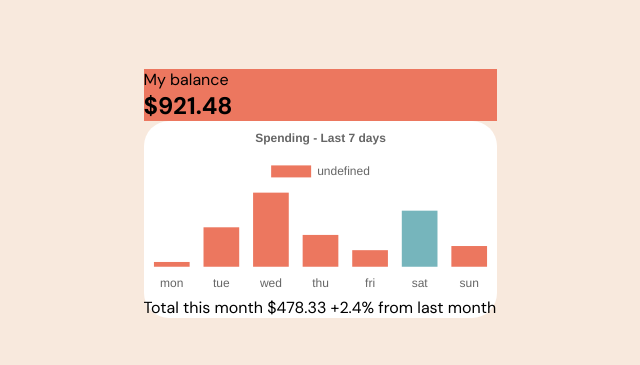
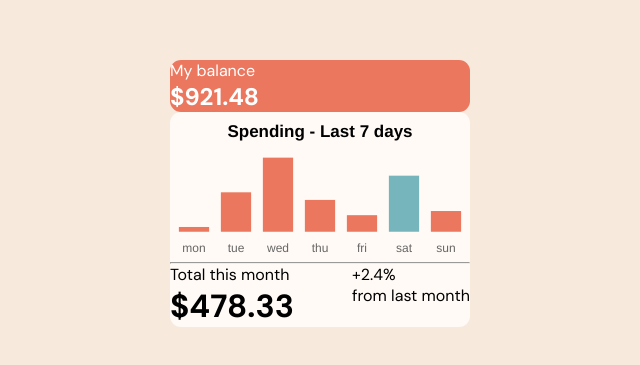
Before and after one commit to zizi-ayman/expenses-chart-component-main, a plain HTML site: page index.html in a window 1280 px wide. Shown: the part 207-572 px from the top of the page, without its empty margins (320-960 px from the left). Drawn offline with nearby package versions, Linux system fonts and the light colour scheme.

Commit message:
some chart css

```diff
--- a/index.css
+++ b/index.css
@@ -13,13 +13,30 @@ body{
     align-items: center;
     flex-direction: column;
 }
+main{
+    display: flex;
+    flex-direction: column;
+}
 
 /*----------------------balance------------------------*/
 
 .balance{
+    color: white;
     background-color: hsl(10, 79%, 65%);
+    border-radius: 11px;
 }
 .balance_info{
-    border-radius: 25px;
-    background-color: white;
+    border-radius: 11px;
+    background-color: hsl(33, 100%, 98%);
+    color: black;
 }
+
+.month_total{
+    display: flex;
+    flex-direction: row;
+    justify-content: space-between;
+}
+#myChart {
+    width: 30%;
+    height: 30%;
+}
--- a/index.html
+++ b/index.html
@@ -20,11 +20,17 @@
         <div class="balance_info">
             <div id="test"></div>
             <canvas id="myChart" style="width:100%;max-width:700px"></canvas>
-            Total this month
-            $478.33
-
-            +2.4%
-            from last month
+            <hr>
+            <div class="month_total">
+                <div>
+                    <p>Total this month</p>
+                    <h1>$478.33</h1>
+                </div>
+                <div>
+                    <p>+2.4%</p>
+                    <p>from last month</p>
+                </div>
+            </div>
         </div>
     </main>
     <script src="https://cdnjs.cloudflare.com/ajax/libs/Chart.js/2.9.4/Chart.js"></script>
--- a/index.js
+++ b/index.js
@@ -12,7 +12,8 @@ fetch("./data.json")
       yvalue.push(element.amount);
     });
 
-    new Chart("myChart", {
+    var ctx = document.getElementById('myChart').getContext('2d');
+    new Chart( ctx, {
       type: "bar",
       data: {
           labels: xvalue,
@@ -26,9 +27,14 @@ fetch("./data.json")
           }]
       },
       options: {
+        legend: {
+          display: false
+        },
         title: {
           display: true,
-          text: 'Spending - Last 7 days'
+          text: 'Spending - Last 7 days',
+          fontSize: 17,
+          fontColor: 'black'
         },
         scales: {
           xAxes: [{
```
